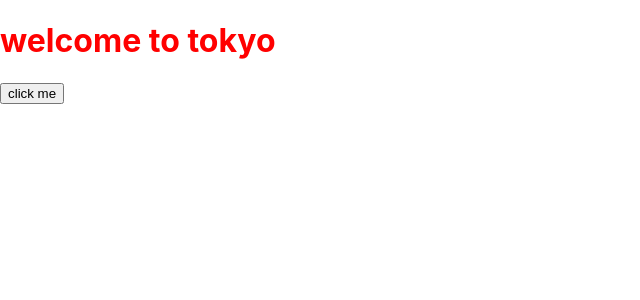
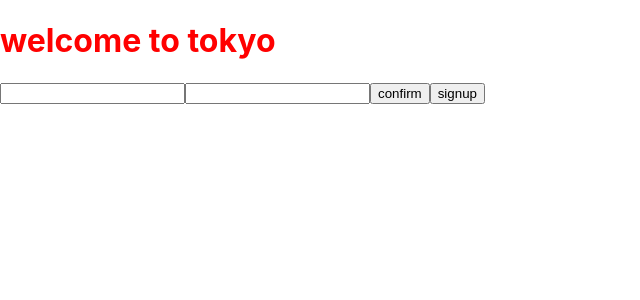
Before and after one commit to oxyu8/TDD-TODO, a Next.js app: page / in a window 1280 px wide. Shown: the top 300 px of the page, without its empty margins (0-640 px from the left). Built offline with nearby package versions, Linux system fonts and the light colour scheme; no server answers.

Commit message:
:construction: work in progress
firebaseにメールアドレスとパスワードでサインアップ できるようにした

```diff
--- a/firebaseConfig.ts
+++ b/firebaseConfig.ts
@@ -1,5 +1,7 @@
 import firebase from 'firebase/app';
 import 'firebase/firestore'
+import 'firebase/auth'
+
 
 const firebaseConfig = {
     apiKey: process.env.NEXT_PUBLIC_API_KEY,
@@ -15,5 +17,5 @@ const firebaseConfig = {
 if (!firebase.apps.length) {
     firebase.initializeApp(firebaseConfig)
 }
-
 export const db = firebase.firestore()
+export default firebase;
--- /dev/null
+++ b/src/components/Button.tsx
@@ -0,0 +1,10 @@
+type ButtonProps = {
+    text: string,
+    handleFunc: () => void
+}
+
+export const Button = (props: ButtonProps) => {
+    return (
+        <button onClick={props.handleFunc}>{props.text}</button>
+    )
+}
--- a/src/components/HelloButton.tsx
+++ /dev/null
@@ -1,5 +0,0 @@
-export const HelloButton = (props) => {
-    return (
-        <button onClick={props.handleFunc}>{props.text}</button>
-    )
-}
--- /dev/null
+++ b/src/components/Input.tsx
@@ -0,0 +1,11 @@
+type InputProps = {
+    type: string
+    name: string
+    handleFunc: (e: React.ChangeEvent<HTMLInputElement>) => void
+}
+
+export const Input = (props: InputProps) => {
+    return (
+        <input type={props.type} name={props.name} onChange={props.handleFunc}/>
+    )
+}
--- a/src/pages/index.tsx
+++ b/src/pages/index.tsx
@@ -1,26 +1,52 @@
+import { useState } from 'react'
 import {PageTitle} from '../components/PageTitle'
-import { HelloButton } from '../components/HelloButton'
-import { db } from '../../firebaseConfig'
+import { Button } from '../components/Button'
+import { Input } from '../components/Input'
+import firebase from '../../firebaseConfig'
 
 
 const Home = () => {
-  const addTodo = async() => {
-    db.collection('todo').doc('test').set({
-      name: 'test'
+  const [authValues, setAuthValues] = useState({
+    email: '',
+    password: '',
+  })
+
+  const signUp = () => {
+    console.log(authValues.email)
+    console.log(authValues.password)
+    firebase.auth().createUserWithEmailAndPassword(authValues.email, authValues.password).catch(function(error) {
+      // Handle Errors here.
+      var errorCode = error.code;
+      var errorMessage = error.message;
+      // ...
     })
-    .then(() => {
-      console.log('success')
+    .then((result) => {
+      console.log(result)
     })
-    .catch((error) => {
-      console.log(error)
-      console.error('error', error)
+  }
+
+  const handleInputChange = (e: React.ChangeEvent<HTMLInputElement>) => {
+    const value = e.target.value
+    const name = e.target.name
+    setAuthValues({
+      ...authValues,
+      [name]: value
     })
+    console.log(authValues)
+  }
 
+  const confirm = () => {
+    console.log(authValues.email)
+    console.log(authValues.password)
   }
+
   return (
     <>
       <PageTitle title={'welcome to tokyo'} color={'red'}></PageTitle>
-      <HelloButton text={'click me'} handleFunc = {addTodo}></HelloButton>
+      <Input name='email' type="text" handleFunc={handleInputChange}/>
+      <Input name='password' type='password' handleFunc={handleInputChange}/>
+      <Button text="confirm" handleFunc = {confirm}/>
+      <Button text="signup" handleFunc = {signUp}/>
     </>
   )
 }
```
Also changed, not shown: 1 other file (tests, documents, lock files or other folders).
